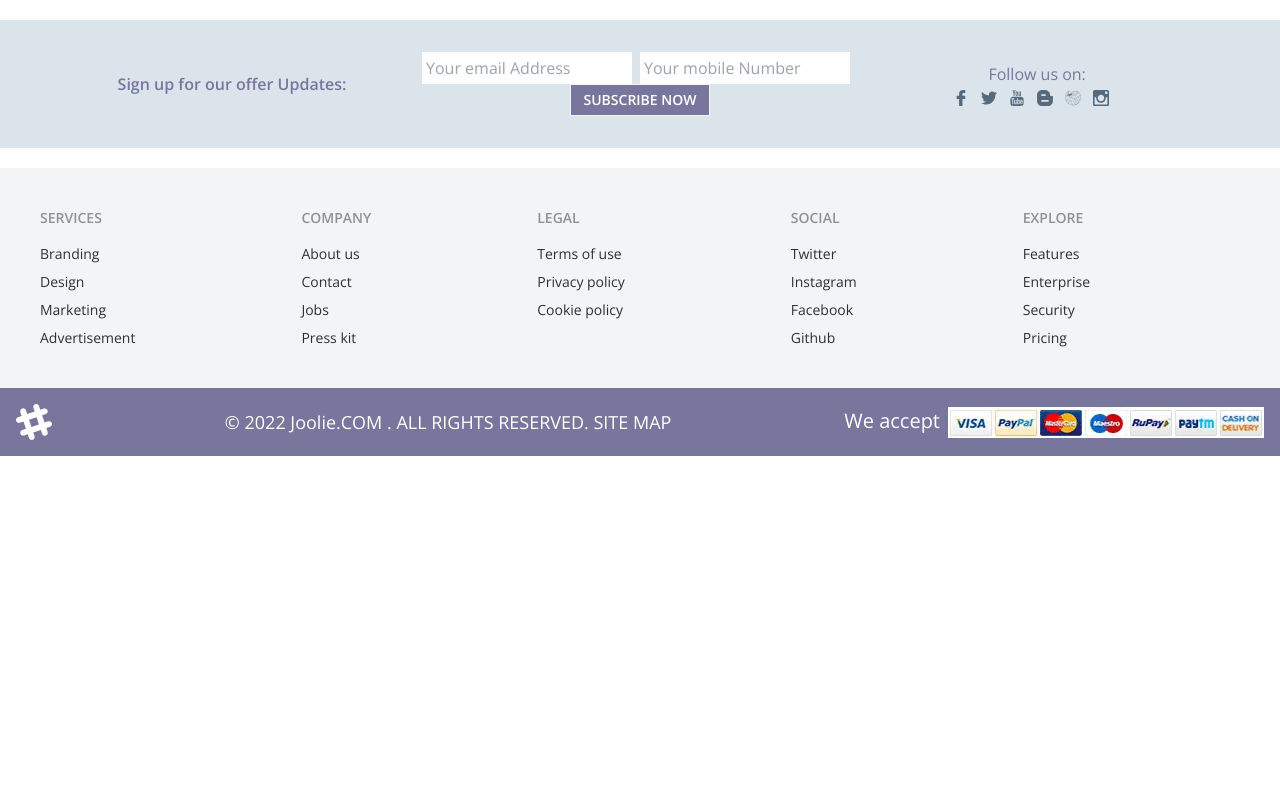
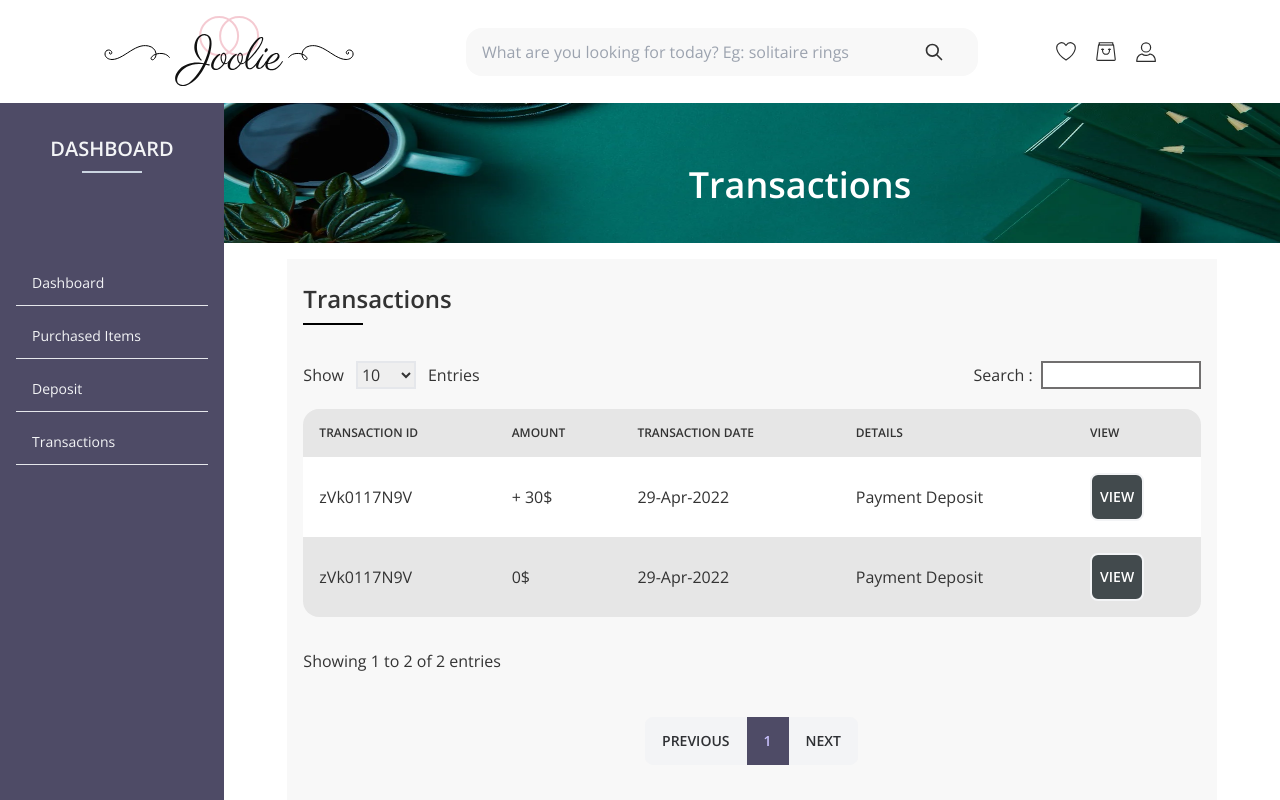
Before and after one commit to eliyas700/Candre-Jwellery, a React (Create React App) app: page /wishlist/transaction in a window 1280 px wide. Shown: the top 800 px of the page. Built offline with nearby package versions, Linux system fonts and the light colour scheme.

Commit message:
Transaction Part Completed

```diff
--- a/src/App.js
+++ b/src/App.js
@@ -14,6 +14,7 @@ import UserWishList from "./Components/UserWishList/UserWishList";
 import DashboardInfo from "./Components/UserWishList/DashboardInfo";
 import PurchasedItems from "./Components/UserWishList/PurchasedItems";
 import Deposit from "./Components/UserWishList/Deposit";
+import Transactions from "./Components/UserWishList/Transactions";
 function App() {
   return (
     <div className="App">
@@ -33,6 +34,7 @@ function App() {
           <Route index element={<DashboardInfo />}></Route>
           <Route path="purchasedItem" element={<PurchasedItems />}></Route>
           <Route path="deposit" element={<Deposit />}></Route>
+          <Route path="transaction" element={<Transactions />}></Route>
         </Route>
       </Routes>
 
--- /dev/null
+++ b/src/Components/UserWishList/Transactions.js
@@ -0,0 +1,88 @@
+import React from "react";
+import DashboardHeader from "./DashboardHeader";
+
+const Transactions = () => {
+  return (
+    <div>
+      <DashboardHeader title={"Transactions"}></DashboardHeader>
+      <div className="w-[88%] mx-auto h-auto bg-[#f8f8f8] p-4 mt-4 py-6">
+        <div className="flex items-center">
+          <h2 className="text-2xl text-left font-semibold pb-2 mr-4">
+            Transactions
+          </h2>
+        </div>
+        <div className="w-[60px] h-[2px] bg-black"></div>
+
+        <div className="flex justify-between mt-9">
+          <div>
+            <span>Show</span>
+            <select name="" id="" className="w-[60px] mx-3 border-2">
+              <option value="10">10</option>
+              <option value="25">25</option>
+              <option value="50">25</option>
+            </select>
+            <span>Entries</span>
+          </div>
+          <div>
+            <label htmlFor="search">Search :</label>
+            <input
+              className="border-2 border-info w-[160px] ml-2"
+              type="text"
+              name=""
+              id=""
+            />
+          </div>
+        </div>
+        <div class="overflow-x-auto mt-5 ">
+          <table class="table table-zebra w-full">
+            <thead className="">
+              <tr>
+                <th>Transaction ID</th>
+                <th>Amount</th>
+                <th>Transaction Date</th>
+                <th> Details</th>
+                <th> View</th>
+              </tr>
+            </thead>
+
+            <tbody className="">
+              <tr>
+                <td>zVk0117N9V</td>
+                <td>+ 30$</td>
+                <td>29-Apr-2022</td>
+                <td>Payment Deposit</td>
+                <td>
+                  <button className=" flex justify-between items-center btn font-semi px-2 bg-[#424A4D] text-white hover:bg-[white] hover:text-[#424A4D] border-2">
+                    View
+                  </button>
+                </td>
+              </tr>
+              <tr>
+                <td>zVk0117N9V</td>
+                <td>0$</td>
+                <td>29-Apr-2022</td>
+                <td>Payment Deposit</td>
+                <td>
+                  <button className=" flex justify-between items-center btn font-semi px-2 bg-[#424A4D] text-white hover:bg-[white] hover:text-[#424A4D] border-2">
+                    View
+                  </button>
+                </td>
+              </tr>
+            </tbody>
+          </table>
+
+          <p className="text-left mt-8">Showing 1 to 2 of 2 entries </p>
+          <div className="mx-auto w-[30%] my-7">
+            <div class="btn-group  my-4">
+              <button class="btn ">Previous</button>
+              <button class="btn btn-active ">1</button>
+              <button class="btn">Next</button>
+            </div>
+          </div>
+        </div>
+      </div>
+    </div>
+  );
+};
+
+export default Transactions;
--- a/src/Components/UserWishList/UserWishList.js
+++ b/src/Components/UserWishList/UserWishList.js
@@ -66,6 +66,10 @@ const UserWishList = () => {
                   <Link to="/wishlist/deposit">Deposit</Link>
                 </li>
                 <hr />
+                <li className="pt-2">
+                  <Link to="/wishlist/transaction">Transactions</Link>
+                </li>
+                <hr />
               </ul>
             </div>
           </div>
```
